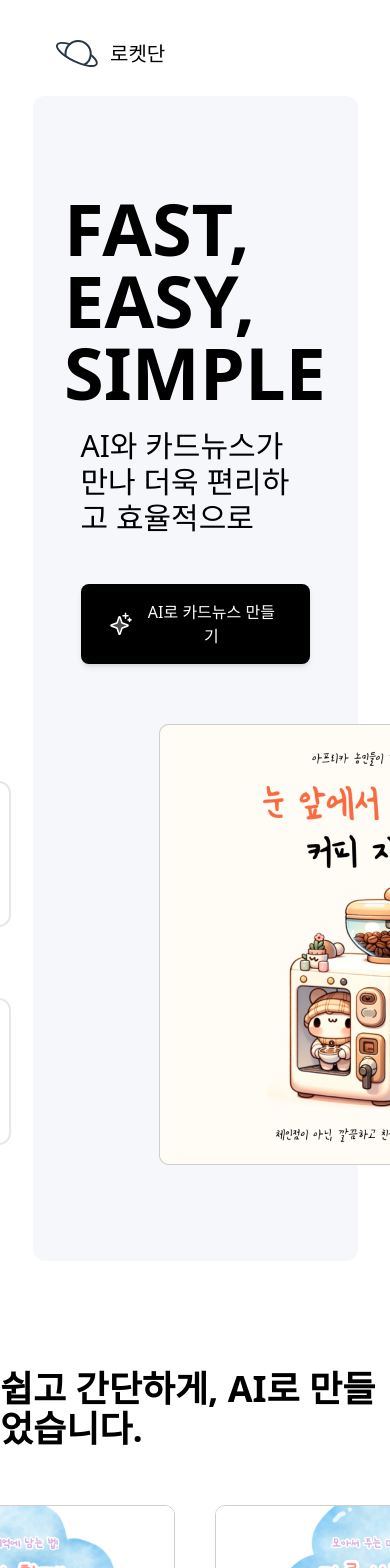
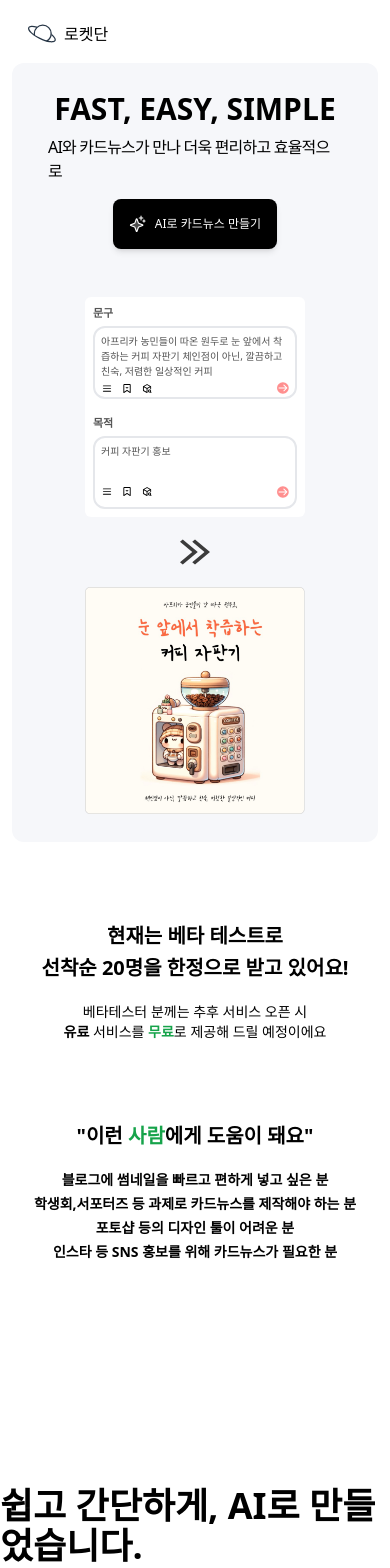
Before and after one commit to SW-rocket-dan/mvp-first, a React (Vite) app in the folder mvp/: page / in a window 390 px wide. Shown: the top 1568 px of the page. Built offline with nearby package versions, Linux system fonts and the light colour scheme.

Commit message:
feat(App): 반응형 css 적용
추가 텍스트 작성과 반응형 적용

```diff
--- a/mvp/src/App.tsx
+++ b/mvp/src/App.tsx
@@ -5,40 +5,76 @@ import GroupSVG from "../src/assets/Group.svg?react";
 import "./App.css";
 import PromptBox from "./components/PromptBox.tsx";
 import HoverBox from "./components/HoverBox.tsx";
+import {useEffect, useState} from "react";
 
 function App() {
+    const [width, setWidth] = useState(window.innerWidth);
+    const limitWidth = 786;
+
+    useEffect(() => {
+        const handleResize = () => setWidth(window.innerWidth);
+        window.addEventListener('resize', handleResize);
+        return () => {
+            window.removeEventListener('resize', handleResize);
+        };
+    }, []);
+
 
     const handleClick = () => {
         window.open('https://forms.gle/1SZsPLbhtRu9mUDX8');
     }
 
   return (
-    <div className='flex w-full h-full flex-col gap-7'>
-      <div className='flex justify-start px-14 pt-10 gap-3'>
-          <LogoSvg />
-          <p className='text-xl'>로켓단</p>
+    <div className='flex w-full h-full flex-col md:gap-7 gap-4'>
+      <div className='flex justify-start items-center md:px-14 px-7 md:pt-10 pt-5 md:gap-3 gap-2  '>
+          <LogoSvg className='md:w-10 w-7' />
+          <p className='md:text-xl text-md'>로켓단</p>
       </div>
 
         <div className='flex h-full justify-center items-center'>
-            <div className=' w-10/12 bg-primary-background rounded-xl'>
-                <div className='flex flex-col justify-center items-center px-12 py-24 gap-5'>
-                    <p className='text-7xl font-extrabold'>FAST, EASY, SIMPLE</p>
-                    <p className='text-3xl'>AI와 카드뉴스가 만나 더욱 편리하고 효율적으로</p>
-                    <button className='flex flex-row items-center bg-black py-4 px-7 rounded-lg gap-2 mt-7 shadow-md' onClick={handleClick}>
-                        <StarSvg width={25}/>
-                        <span className='text-white font-medium'>AI로 카드뉴스 만들기</span>
+            <div className='flex justify-center items-center md:px-52 md:py-24 px-3 py-7 bg-primary-background rounded-xl mx-3'>
+                <div className='flex flex-col justify-center items-center md:px-12 px-6 md:gap-5 gap-2'>
+                    <p className='md:text-7xl text-3xl font-extrabold'>FAST, EASY, SIMPLE</p>
+                    <p className='md:text-3xl text-md tracking-tighter'>AI와 카드뉴스가 만나 더욱 편리하고 효율적으로</p>
+                    <button className='flex flex-row items-center bg-black md:py-4 md:px-7 py-2 px-4 rounded-lg gap-2 md:mt-7 mt-2 shadow-md' onClick={handleClick}>
+                        <StarSvg className='md:w-[25px] w-[18px]'/>
+                        <span className='text-white font-medium md:text-lg text-xs'>AI로 카드뉴스 만들기</span>
                     </button>
-                    <div className='flex flex-row mt-10 gap-16 items-center'>
-                        <PromptBox width={440} text='아프리카 농민들이 따온 원두로 눈 앞에서 착즙하는 커피 자판기 체인점이 아닌, 깔끔하고 친숙, 저렴한 일상적인 커피' purpose='커피 자판기 홍보' />
-                        <GroupSVG />
-                        <img alt='main' src={MainPng} width={440}/>
+                    <div className='flex md:flex-row flex-col mt-10 md:gap-16 gap-5 items-center'>
+                        <PromptBox width={width <= limitWidth ? 220 : 440 } text='아프리카 농민들이 따온 원두로 눈 앞에서 착즙하는 커피 자판기 체인점이 아닌, 깔끔하고 친숙, 저렴한 일상적인 커피' purpose='커피 자판기 홍보' />
+                        <GroupSVG width={30} height={30} />
+                        <img alt='main' src={MainPng} width={width <= limitWidth ? 220 : 440 }/>
                     </div>
                 </div>
             </div>
         </div>
 
+        <div className='flex flex-col justify-center items-center md:mt-32 mt-16 px-3 md:gap-16 gap-5'>
+            <div className='flex flex-col items-center md:text-4xl text-xl font-bold md:gap-2 gap-1'>
+                <p>현재는 베타 테스트로</p>
+                <p>선착순 20명을 한정으로 받고 있어요!</p>
+            </div>
+            <p className='md:text-2xl text-sm text-center'>
+                베타테스터 분께는 추후 서비스 오픈 시
+                {width <= limitWidth && <br />}
+                <span className='font-bold'>유료</span> 서비스를 <span className='font-bold text-green-600'>무료</span>로 제공해 드릴 예정이에요</p>
+        </div>
 
-        <div className='flex flex-col justify-center items-center my-20 gap-14'>
+        <div className='flex flex-col justify-center items-center md:mt-40 mt-16 md:gap-16 gap-5'>
+            <div className='flex flex-col items-center md:text-4xl text-xl font-bold md:gap-14 gap-5'>
+                <p>"이런 <span className='text-green-600 font-bold'>사람</span>에게 도움이 돼요"</p>
+
+                <div className='flex flex-col md:gap-4 gap-1 justify-center items-center md:text-4xl text-sm'>
+                    <p>블로그에 썸네일을 빠르고 편하게 넣고 싶은 분</p>
+                    <p>학생회,서포터즈 등 과제로 카드뉴스를 제작해야 하는 분</p>
+                    <p>포토샵 등의 디자인 툴이 어려운 분</p>
+                    <p>인스타 등 SNS 홍보를 위해 카드뉴스가 필요한 분</p>
+                </div>
+            </div>
+
+        </div>
+
+        <div className='flex flex-col justify-center items-center my-20 gap-14 mt-52'>
             <p className='text-4xl font-bold'>쉽고 간단하게, AI로 만들었습니다.</p>
             <div className='flex gap-10'>
                 <HoverBox/>
--- a/mvp/src/components/PromptBox.tsx
+++ b/mvp/src/components/PromptBox.tsx
@@ -11,38 +11,41 @@ interface PromptBoxProps {
 
 
 const PromptBox = ({width, text, purpose}: PromptBoxProps) => {
+
     return(
-        <div className='flex flex-col justify-between bg-white rounded-xl p-5 text-primary-default' style={{width: `${width}px`, height: `${width}px`}}>
-            <div className='flex flex-col gap-2' >
-                <p className='text-xl font-bold'>문구</p>
-                <div className='flex flex-col border-2 px-3 py-3 rounded-xl gap-3 justify-between' style={{height : `${width/3}px`}}>
-                    <p className='text-lg leading-7 font-medium'>{text}</p>
-                    <div className='flex flex-row justify-between'>
-                        <div className='flex gap-2'>
-                            <BarSVG/>
-                            <BookmarkSVG/>
-                            <CubeSVG/>
+        <div className='flex flex-col justify-between bg-white md:rounded-xl rounded-md md:p-5 p-2 text-primary-default' style={{width: `${width}px`, height: `${width}px`}}>
+            <div className='flex flex-col md:gap-2 gap-1' >
+                <p className='md:text-xl text-[11px] font-bold'>문구</p>
+                <div className='flex flex-col border-2 md:p-3 p-1.5 rounded-xl md:gap-3 justify-between' style={{height : `${width/3}px`}}>
+                    <p className='md:text-lg text-[10px] md:leading-7 font-medium'>{text}</p>
+                    <div className='flex flex-row justify-between items-center'>
+                        <div className='flex gap-2 items-start'>
+                            <BarSVG className='md:w-5 w-3'/>
+                            <BookmarkSVG className='md:w-5 w-3'/>
+                            <CubeSVG className='md:w-5 w-3'/>
                         </div>
-                        <ArrowSVG/>
+                        <ArrowSVG className='md:w-7 w-3 md:h-7 h-3'/>
                     </div>
-
                 </div>
             </div>
-            <div className='flex flex-col gap-2' >
-                <p className='text-xl font-bold'>목적</p>
-                <div className='flex flex-col border-2 px-3 py-3 rounded-xl gap-3 justify-between' style={{height : `${width/3}px`}}>
-                    <p className='text-lg leading-7 font-medium'>{purpose}</p>
-                    <div className='flex flex-row justify-between'>
-                        <div className='flex gap-2'>
-                            <BarSVG/>
-                            <BookmarkSVG/>
-                            <CubeSVG/>
+
+            <div className='flex flex-col md:gap-2 gap-1' >
+                <p className='md:text-xl text-[11px] font-bold'>목적</p>
+                <div className='flex flex-col border-2 md:p-3 p-1.5 rounded-xl md:gap-3 justify-between' style={{height : `${width/3}px`}}>
+                    <p className='md:text-lg text-[10px] md:leading-7 font-medium'>{purpose}</p>
+                    <div className='flex flex-row justify-between items-center'>
+                        <div className='flex gap-2 items-start'>
+                            <BarSVG className='md:w-5 w-3'/>
+                            <BookmarkSVG className='md:w-5 w-3'/>
+                            <CubeSVG className='md:w-5 w-3'/>
                         </div>
-                        <ArrowSVG/>
+                        <ArrowSVG className='md:w-7 w-3 md:h-7 h-3'/>
                     </div>
-
                 </div>
             </div>
+
+
+
         </div>
     )
 }
```
